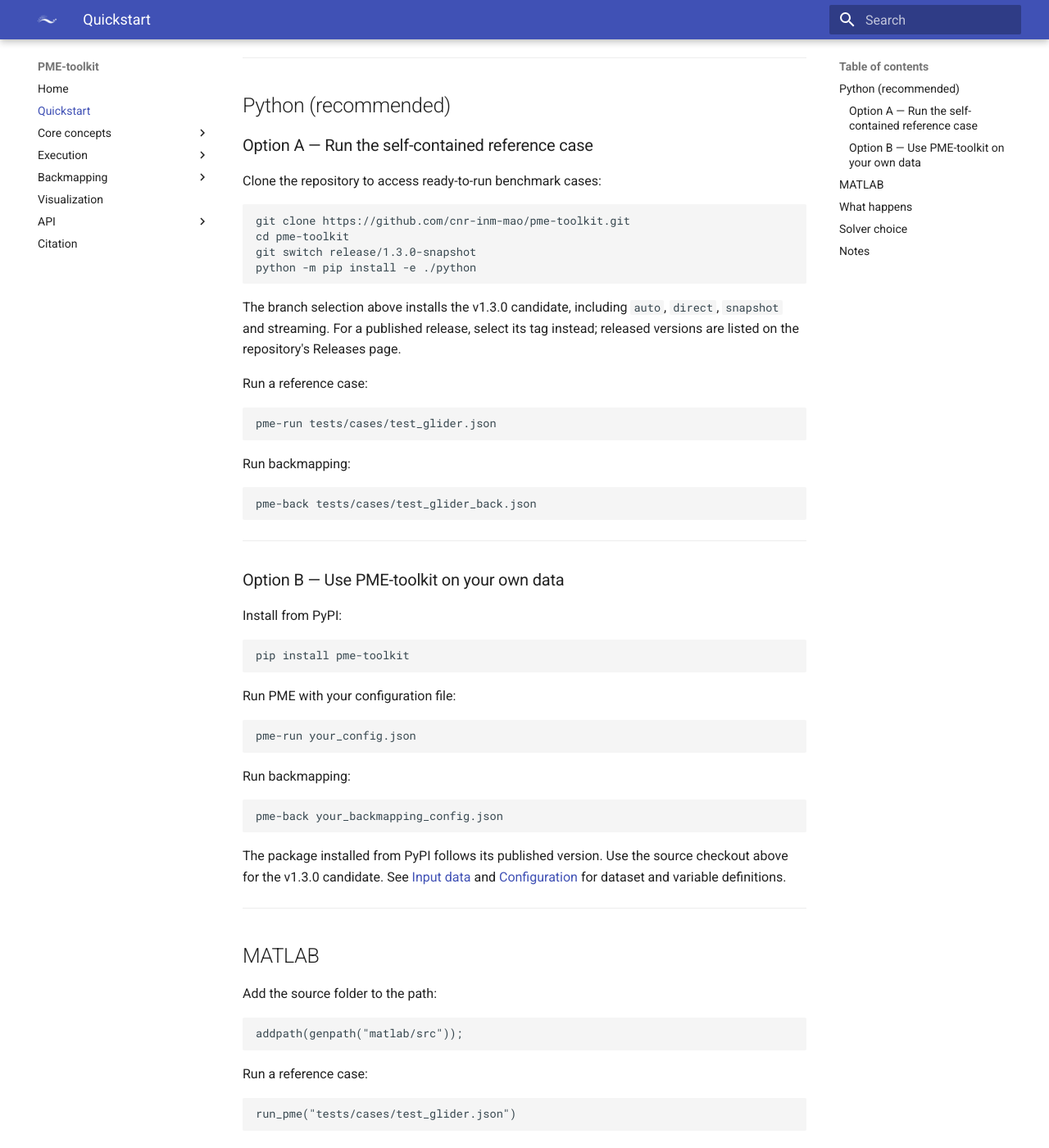
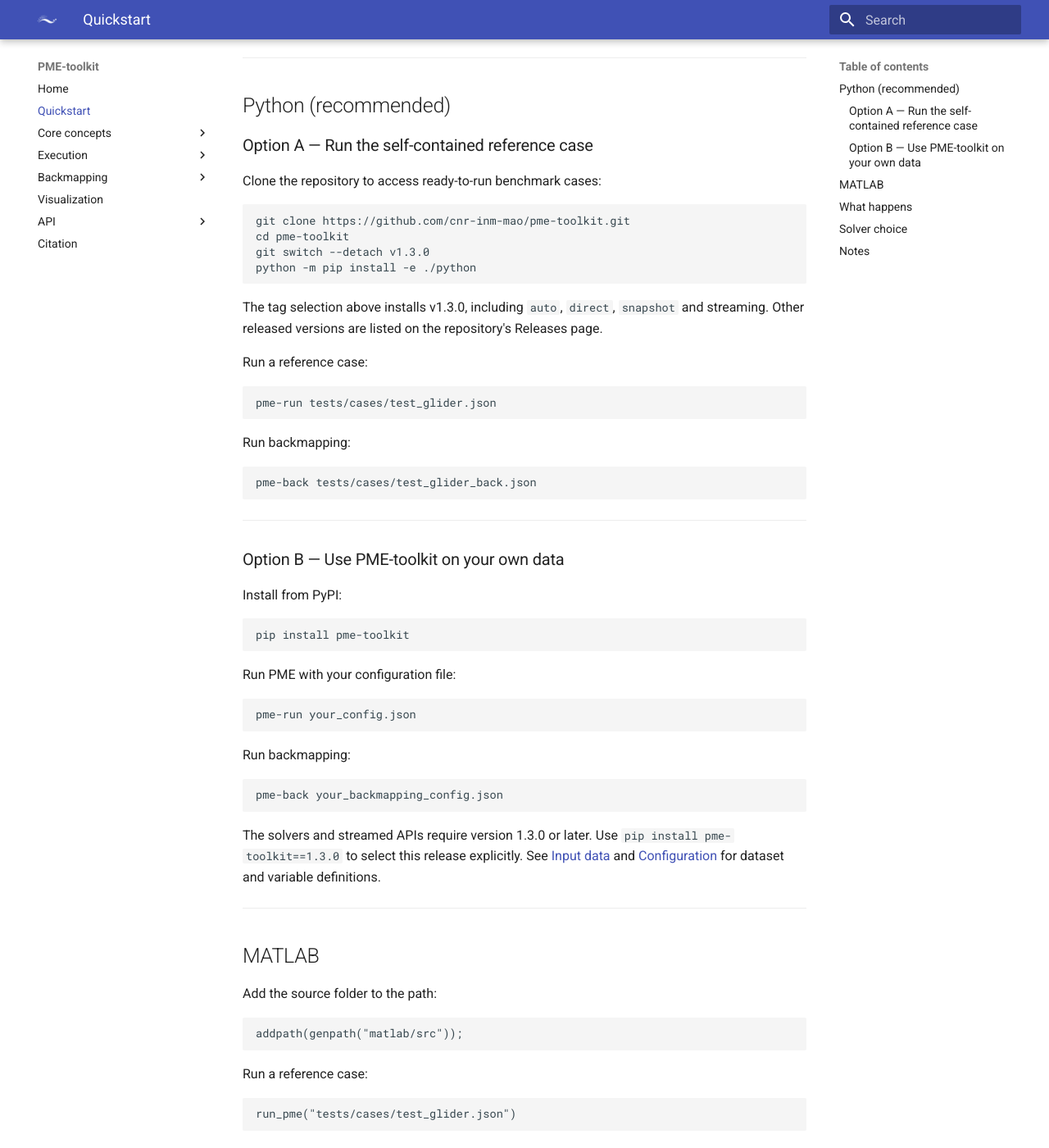
Before and after one commit to cnr-inm-mao/pme-toolkit, an MkDocs documentation site: the page built from docs/quickstart.md, in a window 1280 px wide and 1400 px high, scrolled down 303 px. Shown: the whole window at 82% size. Built offline with MkDocs 1.6.1 and Material for MkDocs 9.7.7, drawn with Linux system fonts in a browser that asks for light colours.

Commit message:
Finalize v1.3.0 release metadata and Python distributions
Update the changelog, citation and installation guides for the stable release.
Include the complete MIT license in Python source and wheel distributions
and use standard SPDX package metadata.

```diff
--- a/docs/quickstart.md
+++ b/docs/quickstart.md
@@ -17,12 +17,12 @@ Clone the repository to access ready-to-run benchmark cases:
 
     git clone https://github.com/cnr-inm-mao/pme-toolkit.git
     cd pme-toolkit
-    git switch release/1.3.0-snapshot
+    git switch --detach v1.3.0
     python -m pip install -e ./python
 
-The branch selection above installs the v1.3.0 candidate, including `auto`,
-`direct`, `snapshot` and streaming. For a published release, select its tag
-instead; released versions are listed on the repository's Releases page.
+The tag selection above installs v1.3.0, including `auto`, `direct`, `snapshot`
+and streaming. Other released versions are listed on the repository's Releases
+page.
 
 Run a reference case:
 
@@ -48,8 +48,9 @@ Run backmapping:
 
     pme-back your_backmapping_config.json
 
-The package installed from PyPI follows its published version. Use the source
-checkout above for the v1.3.0 candidate. See [Input data](input_data.md) and
+The solvers and streamed APIs require version 1.3.0 or later. Use
+`pip install pme-toolkit==1.3.0` to select this release explicitly.
+See [Input data](input_data.md) and
 [Configuration](config_spec.md) for dataset and variable definitions.
 
 ---
```
Also changed, not shown: CHANGELOG.md (+3 -9 lines), README.md (+6 -4 lines), docs/index.md (+3 -4 lines), docs/python_api.md (+2 -2 lines), python/README.md (+2 -2 lines), 3 other files.
